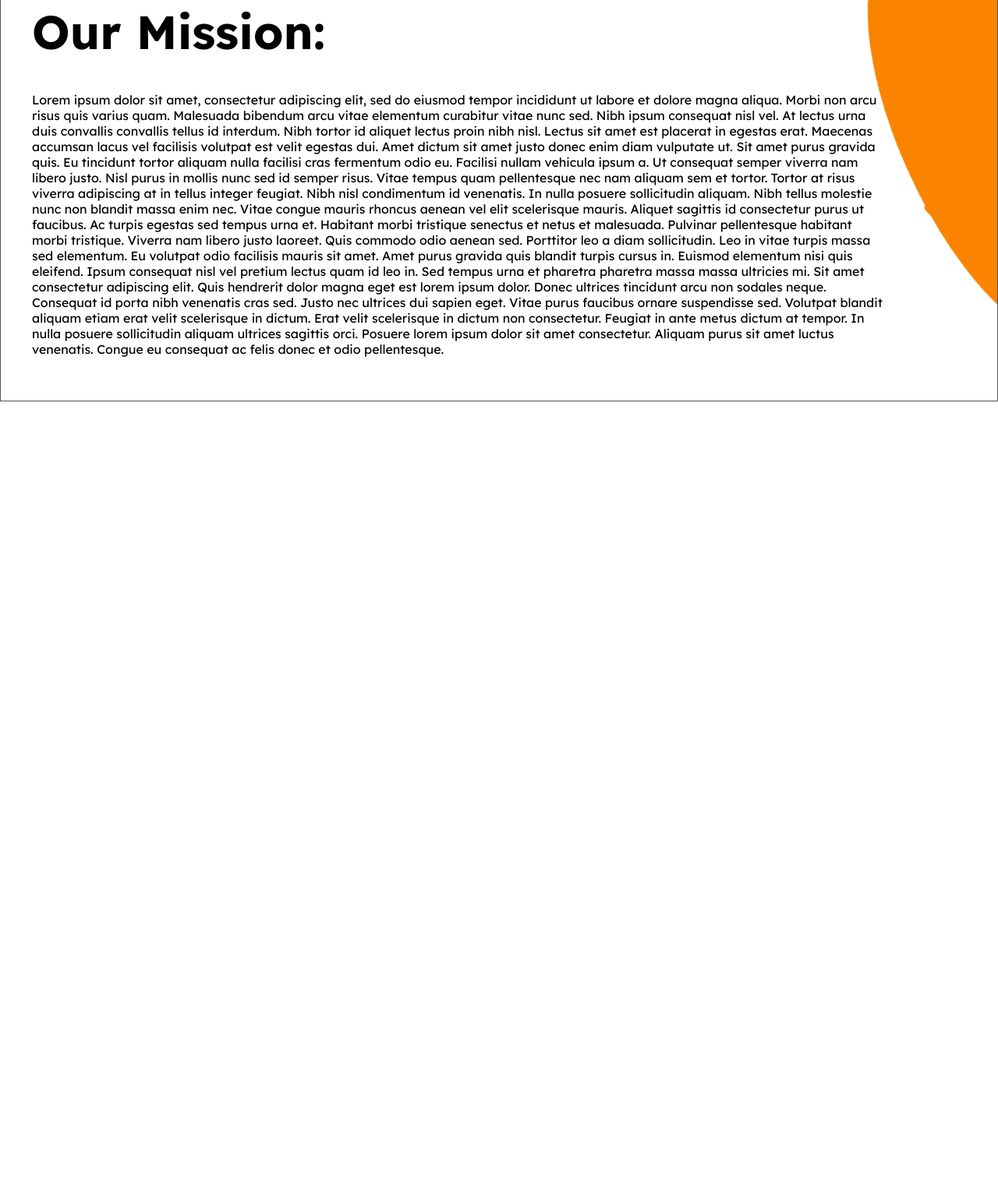
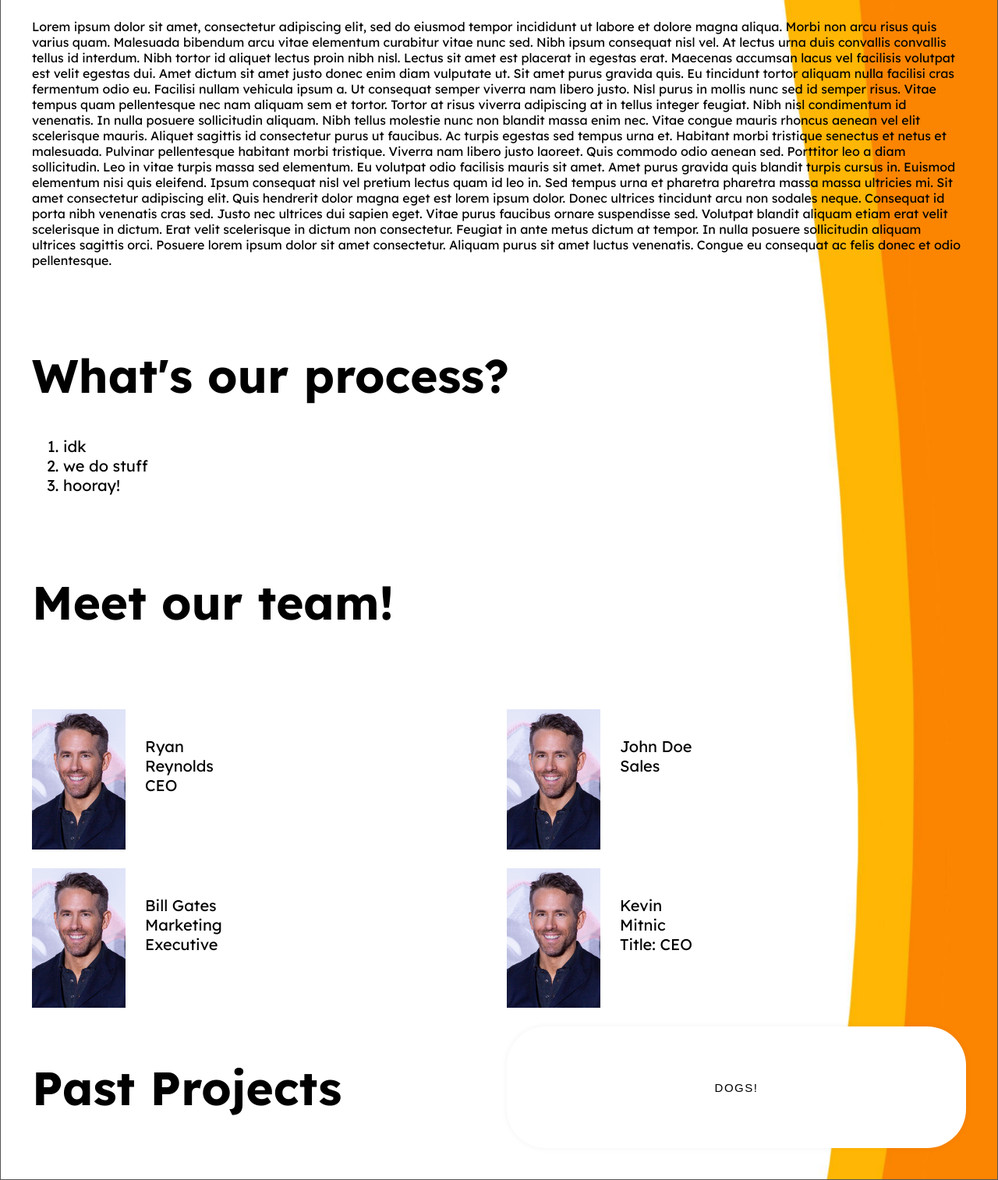
Before and after one commit to Techpotato1/chonkysite, a website: page public/index.html in a window 1280 px wide. Shown: the part 285-1799 px from the top of the page at 78% size. Before the commit the page ends 800 px from the top, so only its background shows below. Drawn offline with Linux system fonts and the light colour scheme.

Commit message:
expanded and updated site

```diff
--- a/public/index.html
+++ b/public/index.html
@@ -15,24 +15,19 @@
 <body>
 
     <div class="navbar">
-        <div class="title">Step Support</div>
+        <div class="title" onclick="openTab(event, 'tab1')">Step Support</div>
         <div class="tabs">
-            <button class="" onclick="openTab(event, 'tab1')">Home</button>
-            <button class="" onclick="openTab(event, 'tab3')">Contact</button>
-            <button class="" onclick="openTab(event, 'tab4')">Process</button>
-            <button class="" onclick="openTab(event, 'tab5')">Schedule</button>
-            <button class="" onclick="openTab(event, 'tab6')">Past Projects</button>
-            <button class="" onclick="openTab(event, 'tab7')">Team</button>
+            <button class="tab_button" onclick="openTab(event, 'tab3')">Contact</button>
         </div>
     </div>
 
-    <div class="container" style="background-image: url('images/IMG_0972.png')">
+    <div class="container">
         <!--
         The amount of pain to get this bg image to work ;(
         -->
-        <div id="tab1" class="tab-content active">
-            <h1 style="text-align: left; font-size: 60px;">Our Mission:</h1>
-            <p class="dynamic-width-paragraph">Lorem ipsum dolor sit amet, consectetur adipiscing elit, sed do eiusmod tempor incididunt ut labore
+        <div id="tab1" class="tab-content active" style="text-align: left;">
+            <h1 style="text-align: left; font-size: 60px;">Who are we?</h1>
+            <p class="dynamic-width-paragraph" style="margin-bottom: 100px;">Lorem ipsum dolor sit amet, consectetur adipiscing elit, sed do eiusmod tempor incididunt ut labore
                 et dolore magna
                 aliqua. Morbi non arcu risus quis varius quam. Malesuada bibendum arcu vitae elementum curabitur
                 vitae nunc sed. Nibh
@@ -71,8 +66,52 @@
                 aliquam ultrices sagittis orci. Posuere lorem ipsum dolor sit amet consectetur. Aliquam purus sit
                 amet luctus venenatis.
                 Congue eu consequat ac felis donec et odio pellentesque.</p>
+            <h1 style="text-align: left; font-size: 60px;;">What's our process?</h1>
+            <ol style="font-size: 20px; margin-bottom: 100px;">
+                <li>idk</li>
+                <li>we do stuff</li>
+                <li>hooray!</li>
+            </ol>
+            <h1 style="font-size: 60px; margin-bottom: 100px;">Meet our team!</h1>
+            <div class="team-container">
+                <div class="team-member">
+                    <div class="member-image">
+                        <img src="images/Deadpool_2_Japan_Premiere_Red_Carpet_Ryan_Reynolds_(cropped).jpg" alt="Team Member 1">
+                    </div>
+                    <div class="member-info">
+                        <p>Ryan Reynolds<br>CEO</p>
+                    </div>
+                </div>
+
+                <div class="team-member">
+                    <div class="member-image">
+                        <img src="images/Deadpool_2_Japan_Premiere_Red_Carpet_Ryan_Reynolds_(cropped).jpg" alt="Team Member 1">
+                    </div>
+                    <div class="member-info">
+                        <p>John Doe<br>Sales</p>
+                    </div>
+                </div>
+
+                <div class="team-member">
+                    <div class="member-image">
+                        <img src="images/Deadpool_2_Japan_Premiere_Red_Carpet_Ryan_Reynolds_(cropped).jpg" alt="Team Member 1">
+                    </div>
+                    <div class="member-info">
+                        <p>Bill Gates<br>Marketing Executive</p>
+                    </div>
+                </div>
+
+                <div class="team-member">
+                    <div class="member-image">
+                        <img src="images/Deadpool_2_Japan_Premiere_Red_Carpet_Ryan_Reynolds_(cropped).jpg" alt="Team Member 1">
+                    </div>
+                    <div class="member-info">
+                        <p>Kevin Mitnic<br>Title: CEO</p>
+                    </div>
+                </div>
+            <h1 style="font-size: 60px;">Past Projects</h1>
+            <button class="special_button">Dogs!</button>
         </div>
-
 
         <div id="tab3" class="tab-content">
             <h1>Contact</h1>
@@ -94,10 +133,6 @@
                 </div>
             </div>
         </div>
-        <div id="tab4" class="tab-content">
-            <h2>Process</h2>
-            <p>...</p>
-        </div>
     </div>
 
 
--- a/public/style.css
+++ b/public/style.css
@@ -8,6 +8,7 @@ body {
     padding: 0;
     background-color: white;
     color: black;
+    overflow-x: hidden; /* Hide scrollbars */
 }
 
 .container {
@@ -57,6 +58,10 @@ body {
     background-color: white;
     border: 1px solid #555;
     border-top: none;
+    background-image: url('images/background.png');
+    background-size: cover; /* Adjusts the size of the image */
+    background-position: center; /* Centers the image */
+    background-repeat: no-repeat; /* Prevents repeating the image */
 }
 
 .tab-content {
@@ -78,7 +83,7 @@ a:hover {
 
 p{
     font-weight: 400 !important;
-    max-width: 1100px; /* Set the maximum width of the paragraph */
+    max-width: 1500px; /* Set the maximum width of the paragraph */
 }
 
 .my-image {
@@ -99,10 +104,11 @@ p{
   font-size: 75px; /* Adjust the font size as needed */
   flex-grow: 1;
   text-align: left;
-  font-weight:700
+  font-weight:700;
+  cursor: pointer;
 }
 
-button {
+.tab_button {
   position: relative;
   font-size: 17px;
   text-transform: uppercase;
@@ -119,17 +125,18 @@ button {
   margin: 7px; /* Add margin to create space between buttons */
 }
 
-button:hover {
+.tab_button:hover {
  transform: scale(1.07);
  cursor: pointer;
+ letter-spacing: 3px;
 }
 
-button:active {
+.tab_button:active {
   transform: translateY(3px);
   transition: transform 34ms;
 }
 
-button::after {
+.tab_button::after {
  content: "";
  display: inline-block;
  height: 100%;
@@ -142,3 +149,75 @@ button::after {
  transition: all .4s;
  background-color: white;
 }
+
+
+.team-container {
+  display: grid;
+  grid-template-columns: repeat(2, 1fr);
+  grid-template-rows: repeat(2, minmax(100px, auto)); /* Adjust min-height as needed */
+  gap: 20px;
+}
+
+.team-member {
+  display: flex; /* For image and text layout */
+  flex-direction: rows; /* Stack image and text vertically */
+  align-items: left;
+}
+
+.member-image-wrapper {
+  width: 100%;
+  overflow: hidden;
+}
+
+.member-image-wrapper img {
+  width: 100%;
+  height: 180px; /* Adjust height as needed */
+  object-fit: cover; /* Ensure image covers container while maintaining aspect ratio */
+}
+
+.member-info {
+  padding: 15px;
+  text-align: left; /* Align text to the left */
+  flex-grow: 1; /* Allow text to take up remaining space */
+}
+
+.team-member img {
+  width: 120px; /* Adjust image width as needed */
+  height: auto;
+  margin-right: 10px; /* Add space between image and text */
+}
+
+.member-info p {
+    font-size: 20px;
+    text-align: left;
+    width: 100px;
+}
+
+.special_button {
+  padding: 17px 40px;
+  border-radius: 50px;
+  cursor: pointer;
+  border: 0;
+  background-color: white;
+  box-shadow: rgb(0 0 0 / 5%) 0 0 8px;
+  letter-spacing: 1.5px;
+  text-transform: uppercase;
+  font-size: 15px;
+  transition: all 0.5s ease;
+}
+
+.special_button:hover {
+  letter-spacing: 3px;
+  background-color: hsl(261deg 80% 48%);
+  color: hsl(0, 0%, 100%);
+  box-shadow: rgb(93 24 220) 0px 7px 29px 0px;
+}
+
+.special_button:active {
+  letter-spacing: 3px;
+  background-color: hsl(261deg 80% 48%);
+  color: hsl(0, 0%, 100%);
+  box-shadow: rgb(93 24 220) 0px 0px 0px 0px;
+  transform: translateY(10px);
+  transition: 100ms;
+}
```
Also changed, not shown: public/images/Deadpool_2_Japan_Premiere_Red_Carpet_Ryan_Reynolds_(cropped).jpg (added), public/images/IMG_0972.png (deleted), public/images/background.png (added).
